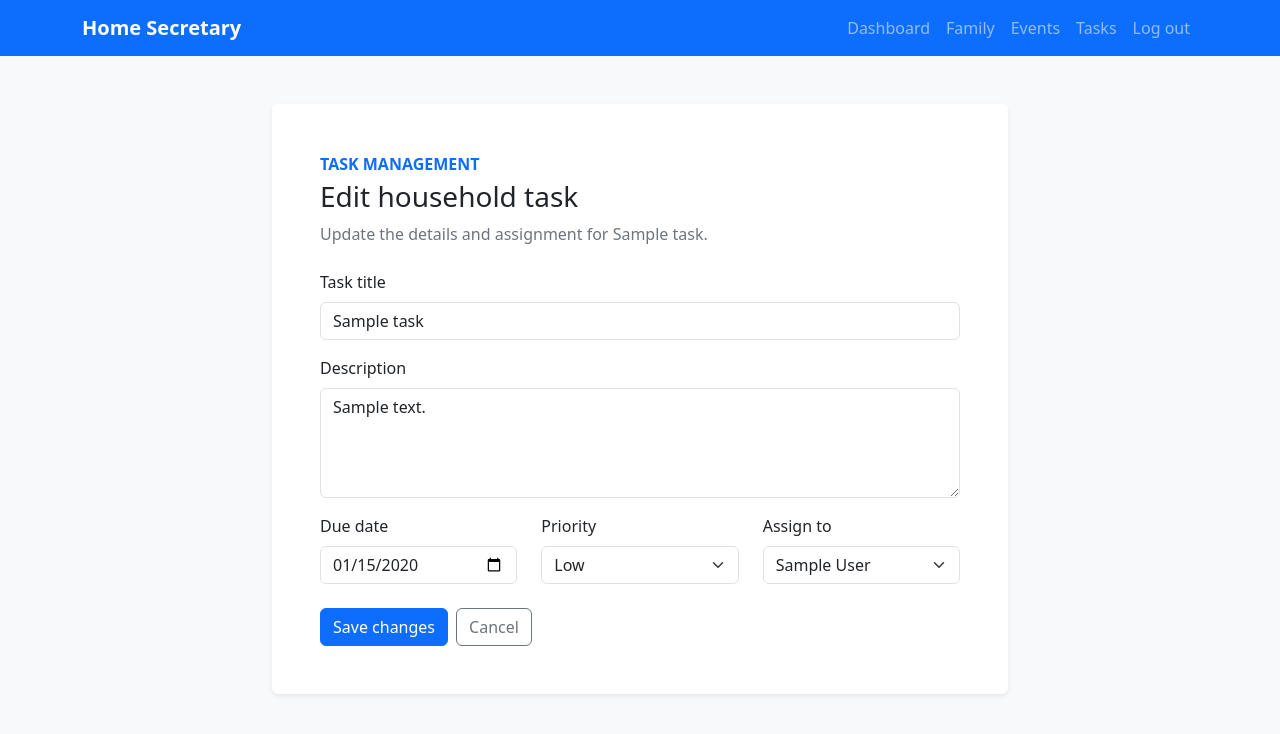
After one commit to bernigoche-hue/home-secretary, a Flask app: page /tasks/1/edit in a window 1280 px wide. The commit adds this page. Shown: the top 734 px of the page. Run offline with Flask 3, Linux system fonts and the light colour scheme; a user stored in the database is signed in; tables that the repository leaves empty hold one stand-in row (values such as "Sample post").

Commit message:
Complete household task management lifecycle

```diff
--- a/app/routes.py
+++ b/app/routes.py
@@ -467,8 +467,113 @@ def create_task():
     return render_template("create_task.html", form=form)
 
 
-@main.route("/tasks/<int:task_id>/status/<string:new_status>", methods=["POST"])
+@main.route("/tasks/<int:task_id>/edit", methods=["GET", "POST"])
 @login_required
+def edit_task(task_id: int):
+    """Edit an existing household task."""
+    task = db.session.get(Task, task_id)
+
+    if (
+        task is None
+        or task.family_group_id != current_user.family_group_id
+    ):
+        flash("The requested task could not be found.", "danger")
+        return redirect(url_for("main.tasks"))
+
+    if task.created_by_id != current_user.id and current_user.role != "admin":
+        flash(
+            "Only the task creator or family administrator can edit it.",
+            "danger",
+        )
+        return redirect(url_for("main.tasks"))
+
+    form = TaskForm(obj=task)
+
+    family_members = (
+        User.query
+        .filter_by(family_group_id=current_user.family_group_id)
+        .order_by(User.full_name.asc())
+        .all()
+    )
+
+    form.assigned_to.choices = [
+        (member.id, member.full_name)
+        for member in family_members
+    ]
+
+    if not form.is_submitted():
+        form.assigned_to.data = task.assigned_to_id
+
+    if form.validate_on_submit():
+        assignee = db.session.get(User, form.assigned_to.data)
+
+        if (
+            assignee is None
+            or assignee.family_group_id != current_user.family_group_id
+        ):
+            flash(
+                "The selected assignee is not a member of your family group.",
+                "danger",
+            )
+            return render_template(
+                "edit_task.html",
+                form=form,
+                task=task,
+            )
+
+        task.title = form.title.data.strip()
+        task.description = (
+            form.description.data.strip()
+            if form.description.data
+            else None
+        )
+        task.due_date = form.due_date.data
+        task.priority = form.priority.data
+        task.assigned_to_id = assignee.id
+
+        db.session.commit()
+
+        flash(
+            f"{task.title} was updated successfully.",
+            "success",
+        )
+        return redirect(url_for("main.tasks"))
+
+    return render_template(
+        "edit_task.html",
+        form=form,
+        task=task,
+    )
+@main.route("/tasks/<int:task_id>/delete", methods=["POST"])
+@login_required
+def delete_task(task_id: int):
+    """Delete a household task after validating access rights."""
+    task = db.session.get(Task, task_id)
+
+    if (
+        task is None
+        or task.family_group_id != current_user.family_group_id
+    ):
+        flash("The requested task could not be found.", "danger")
+        return redirect(url_for("main.tasks"))
+
+    if task.created_by_id != current_user.id and current_user.role != "admin":
+        flash(
+            "Only the task creator or family administrator can delete it.",
+            "danger",
+        )
+        return redirect(url_for("main.tasks"))
+
+    task_title = task.title
+
+    db.session.delete(task)
+    db.session.commit()
+
+    flash(
+        f"{task_title} was deleted successfully.",
+        "success",
+    )
+    return redirect(url_for("main.tasks"))
 def update_task_status(task_id: int, new_status: str):
     """Update a task through its controlled status lifecycle."""
     allowed_statuses = {"pending", "in_progress", "completed"}
@@ -501,6 +606,71 @@ def update_task_status(task_id: int, new_status: str):
         "success",
     )
     return redirect(url_for("main.tasks"))
+@main.route(
+    "/tasks/<int:task_id>/status/<string:new_status>",
+    methods=["POST"],
+)
+@login_required
+def update_task_status(task_id: int, new_status: str):
+    """Update a household task through its controlled status lifecycle."""
+
+    allowed_statuses = {
+        "pending",
+        "in_progress",
+        "completed",
+    }
+
+    if new_status not in allowed_statuses:
+        flash(
+            "The requested task status is invalid.",
+            "danger",
+        )
+        return redirect(url_for("main.tasks"))
+
+    task = db.session.get(Task, task_id)
+
+    if (
+        task is None
+        or task.family_group_id != current_user.family_group_id
+    ):
+        flash(
+            "The task could not be found.",
+            "danger",
+        )
+        return redirect(url_for("main.tasks"))
+
+    authorised_user_ids = {
+        task.assigned_to_id,
+        task.created_by_id,
+    }
+
+    if (
+        current_user.id not in authorised_user_ids
+        and current_user.role != "admin"
+    ):
+        flash(
+            "Only the assignee, task creator or family administrator "
+            "can update this task.",
+            "danger",
+        )
+        return redirect(url_for("main.tasks"))
+
+    task.status = new_status
+
+    if new_status == "completed":
+        task.completed_at = datetime.utcnow()
+    else:
+        task.completed_at = None
+
+    db.session.commit()
+
+    flash(
+        f"{task.title} is now marked as "
+        f"{new_status.replace('_', ' ')}.",
+        "success",
+    )
+
+    return redirect(url_for("main.tasks"))
 @main.route("/logout")
 @login_required
 def logout():
--- /dev/null
+++ b/app/templates/edit_task.html
@@ -0,0 +1,106 @@
+{% extends "base.html" %}
+
+{% block title %}Edit Task | Home Secretary{% endblock %}
+
+{% block content %}
+<div class="row justify-content-center">
+    <div class="col-lg-8">
+        <div class="card border-0 shadow-sm">
+            <div class="card-body p-4 p-md-5">
+
+                <p class="text-primary fw-semibold mb-1">
+                    TASK MANAGEMENT
+                </p>
+
+                <h1 class="h3 mb-2">
+                    Edit household task
+                </h1>
+
+                <p class="text-secondary mb-4">
+                    Update the details and assignment for
+                    {{ task.title }}.
+                </p>
+
+                <form method="POST" novalidate>
+                    {{ form.hidden_tag() }}
+
+                    <div class="mb-3">
+                        {{ form.title.label(class="form-label") }}
+                        {{ form.title(class="form-control") }}
+
+                        {% for error in form.title.errors %}
+                            <div class="text-danger small mt-1">
+                                {{ error }}
+                            </div>
+                        {% endfor %}
+                    </div>
+
+                    <div class="mb-3">
+                        {{ form.description.label(class="form-label") }}
+                        {{ form.description(
+                            class="form-control",
+                            rows="4"
+                        ) }}
+
+                        {% for error in form.description.errors %}
+                            <div class="text-danger small mt-1">
+                                {{ error }}
+                            </div>
+                        {% endfor %}
+                    </div>
+
+                    <div class="row">
+                        <div class="col-md-4 mb-3">
+                            {{ form.due_date.label(class="form-label") }}
+                            {{ form.due_date(class="form-control") }}
+
+                            {% for error in form.due_date.errors %}
+                                <div class="text-danger small mt-1">
+                                    {{ error }}
+                                </div>
+                            {% endfor %}
+                        </div>
+
+                        <div class="col-md-4 mb-3">
+                            {{ form.priority.label(class="form-label") }}
+                            {{ form.priority(class="form-select") }}
+
+                            {% for error in form.priority.errors %}
+                                <div class="text-danger small mt-1">
+                                    {{ error }}
+                                </div>
+                            {% endfor %}
+                        </div>
+
+                        <div class="col-md-4 mb-3">
+                            {{ form.assigned_to.label(class="form-label") }}
+                            {{ form.assigned_to(class="form-select") }}
+
+                            {% for error in form.assigned_to.errors %}
+                                <div class="text-danger small mt-1">
+                                    {{ error }}
+                                </div>
+                            {% endfor %}
+                        </div>
+                    </div>
+
+                    <div class="d-flex gap-2 mt-2">
+                        {{ form.submit(
+                            class="btn btn-primary",
+                            value="Save changes"
+                        ) }}
+
+                        <a
+                            class="btn btn-outline-secondary"
+                            href="{{ url_for('main.tasks') }}"
+                        >
+                            Cancel
+                        </a>
+                    </div>
+                </form>
+
+            </div>
+        </div>
+    </div>
+</div>
+{% endblock %}
```
Also changed, not shown: app/templates/tasks.html (+43 -2 lines).
